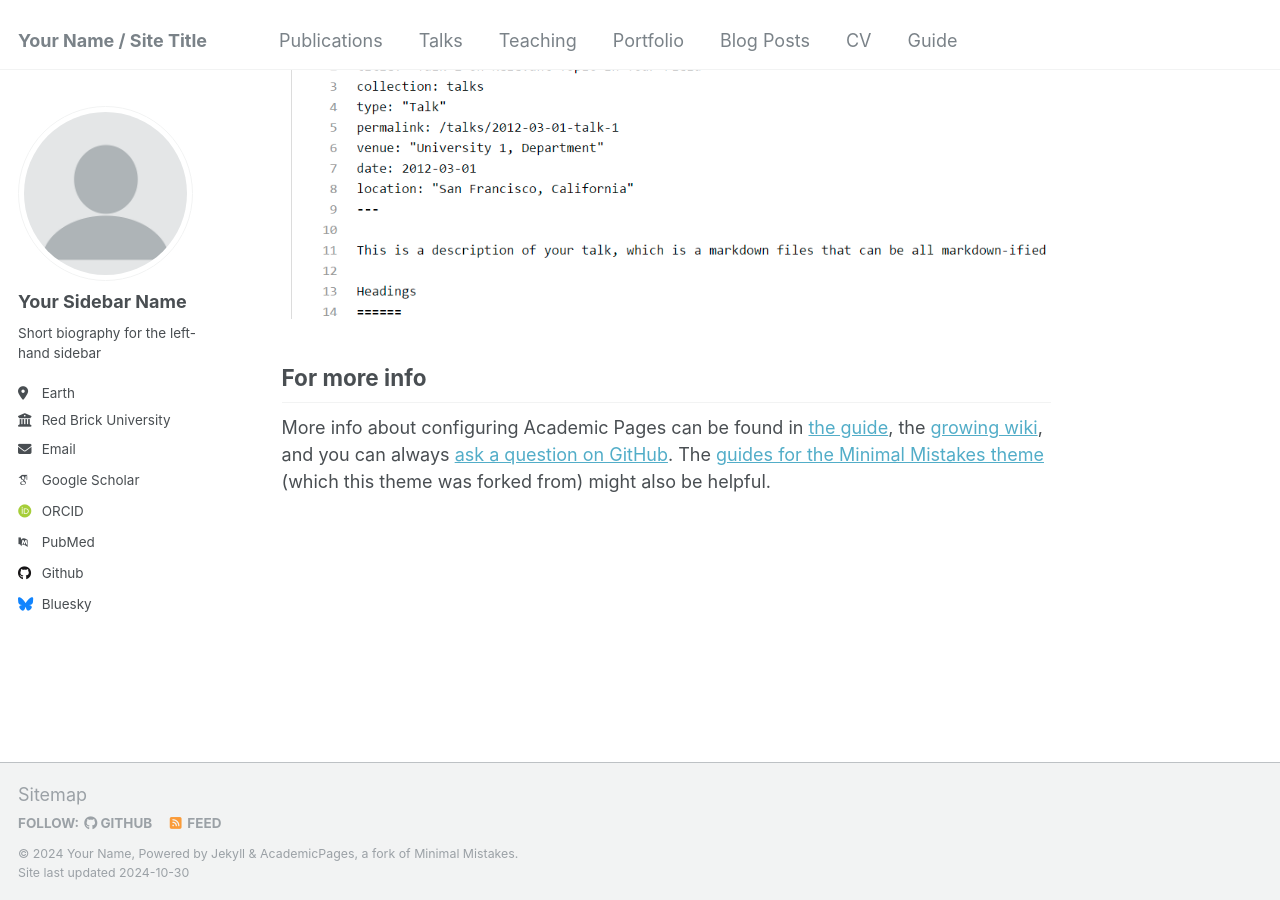
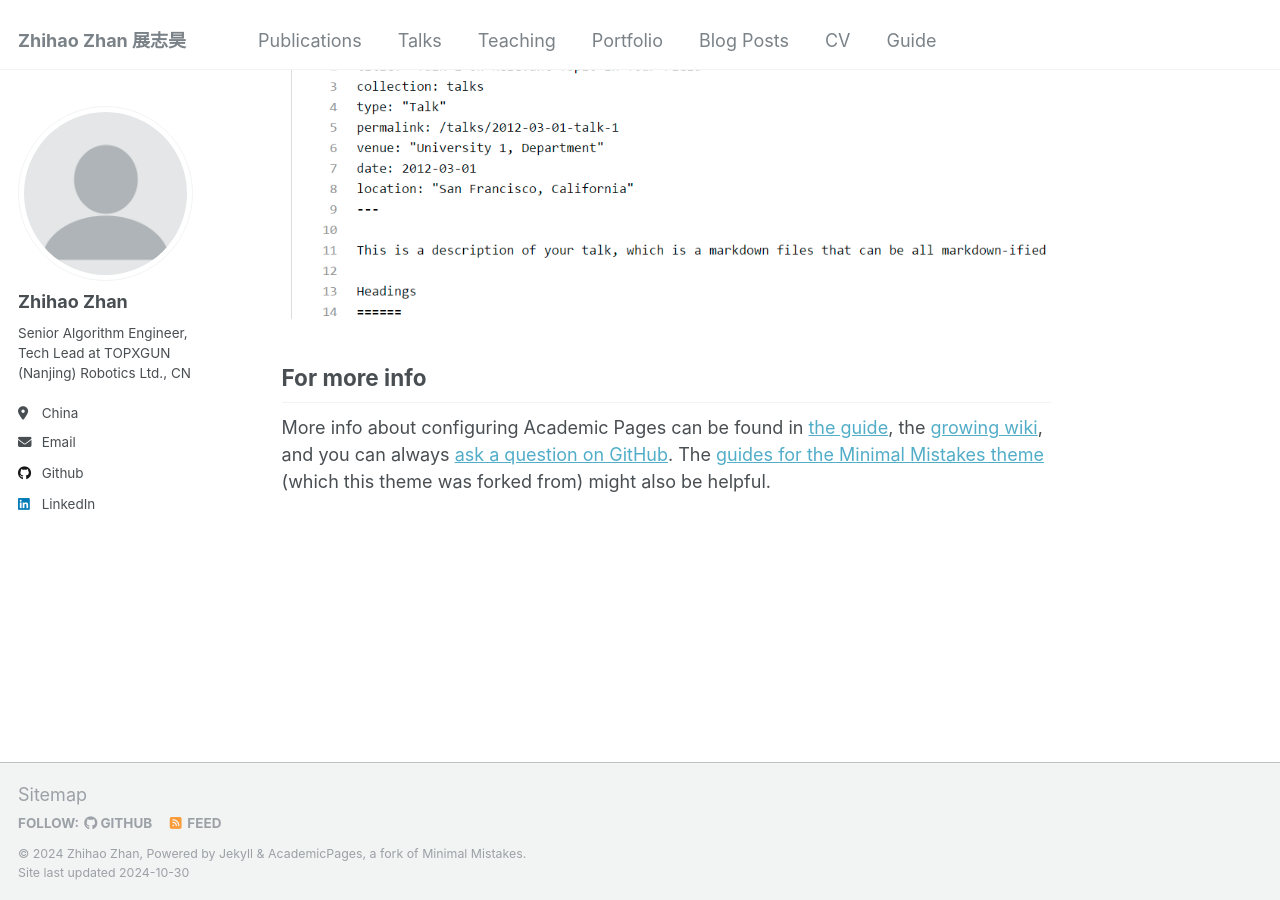
Before and after one commit to zhan994/zhan994.github.io, a Jekyll site: the page built from _pages/about.md, in a window 1280 px wide and 900 px high, scrolled down 2643 px. Built offline with Jekyll 4.4.1, drawn with Linux system fonts in a browser that asks for light colours; some web fonts are replaced.

Commit message:
Update _config.yml

```diff
--- a/_config.yml
+++ b/_config.yml
@@ -8,13 +8,13 @@
 
 # Basic Site Settings
 locale                   : "en-US"
-title                    : "Your Name / Site Title"
+title                    : "Zhihao Zhan 展志昊"
 title_separator          : "-"
-name                     : &name "Your Name"
-description              : &description "personal description"
-url                      : https://academicpages.github.io # the base hostname & protocol for your site e.g. "https://mmistakes.github.io"
+name                     : &name "Zhihao Zhan"
+description              : &description "Senior Algorithm Engineer, Tech Lead at TOPXGUN (Nanjing) Robotics Ltd., CN"
+url                      : https://zhan994.github.io # the base hostname & protocol for your site e.g. "https://mmistakes.github.io"
 baseurl                  : "" # the subpath of your site, e.g. "/blog"
-repository               : "academicpages/academicpages.github.io"
+repository               : "zhan994/zhan994.github.io"
 
 # Site Author - The following control what appear as part of the author content on the side bar.
 #               If a field is blank the icon and link will not appear, otherwise it will be shown.
@@ -22,21 +22,21 @@ repository               : "academicpages/academicpages.github.io"
 author:
   # Biographic information
   avatar           : "profile.png"
-  name             : "Your Sidebar Name"
+  name             : *name
   pronouns         : # example: "she/her"
-  bio              : "Short biography for the left-hand sidebar"
-  location         : "Earth"
-  employer         : "Red Brick University"
+  bio              : *description
+  location         : "China"
+  employer         :
   uri              : # URL
-  email            : "none@example.org"
+  email            : "zhanzhihao_dt@163.com"
 
   # Academic websites
   arxiv            : # URL - Update with the correct link to your profile
-  googlescholar    : "https://scholar.google.com/citations?user=PS_CX0AAAAAJ"
+  googlescholar    :
   impactstory      : # URL
-  orcid            : "http://orcid.org/yourorcidurl"
+  orcid            :
   semantic         : # URL
-  pubmed           : "https://www.ncbi.nlm.nih.gov/pubmed/?term=john+snow"
+  pubmed           :
   researchgate     : # URL
   scopus           : # URL
 
@@ -44,12 +44,12 @@ author:
   bitbucket        : # Username - Update with your username on the site
   codepen          : # Username
   dribbble         : # Username
-  github           : "academicpages"
+  github           : "zhan994"
   kaggle           : # Username
   stackoverflow    : # User number or user number and name (i.e., use "1" or "1/jeff-atwood")
 
   # Social media
-  bluesky          : "bsky.app" # Replace this with you Bluesky username
+  bluesky          :  # Replace this with you Bluesky username
   facebook         : # Username
   flickr           : # Username
   foursquare       : # Username
@@ -58,7 +58,7 @@ author:
   keybase          : # Username
   instagram        : # Username
   lastfm           : # Username
-  linkedin         : # Username
+  linkedin         : "zhan994"
   mastodon         : # URL
   medium           : # URL
   pinterest        : # Username
@@ -130,7 +130,7 @@ yandex_site_verification :
 
 # Social Sharing
 twitter:
-  username               : &twitter
+  username               :
 facebook:
   username               :
   app_id                 :
```
